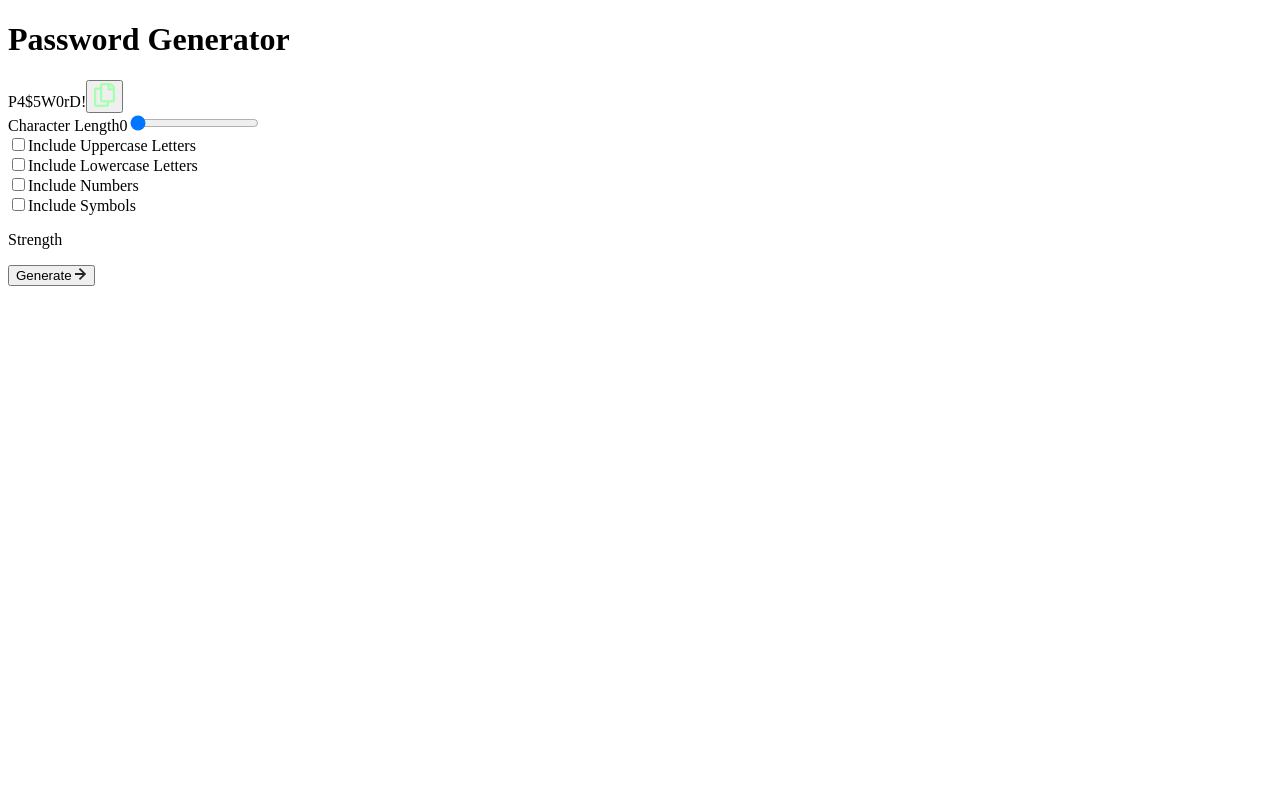
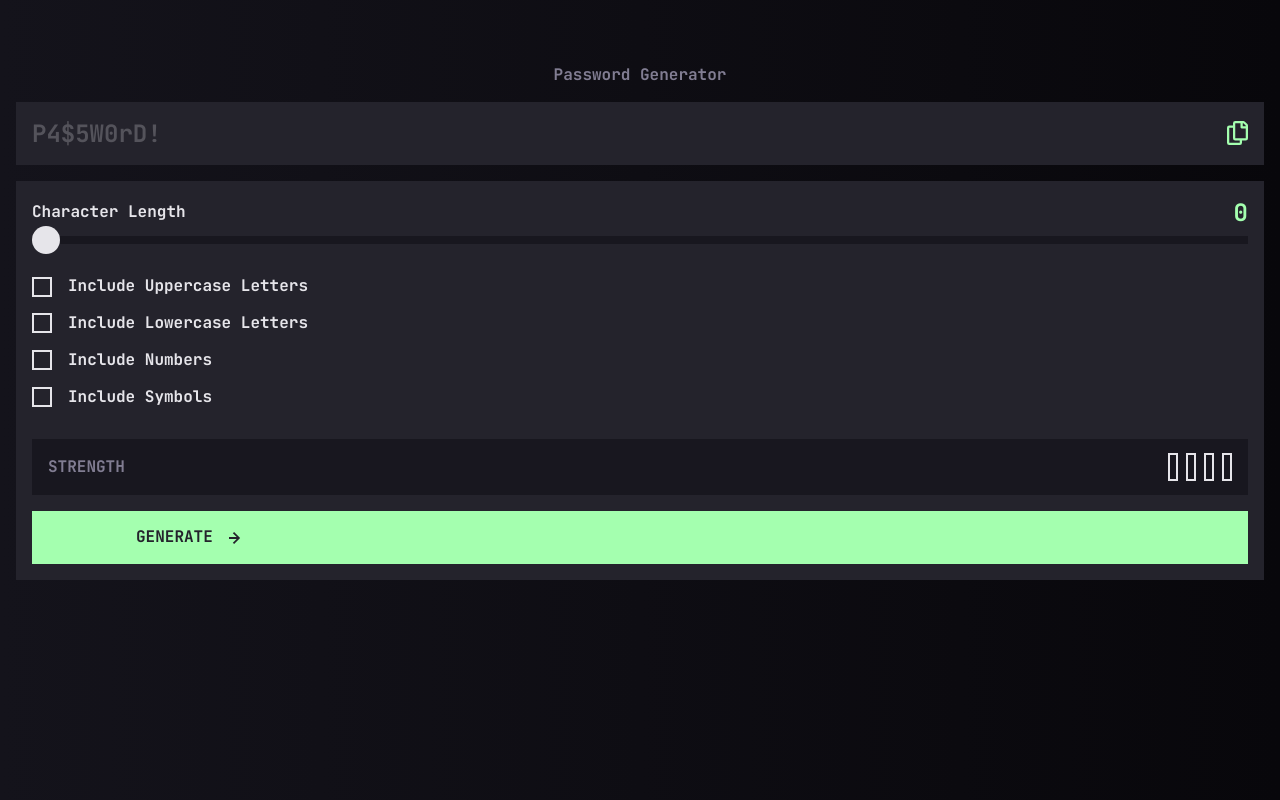
Before and after one commit to ChechiX/password-generator-app, a React (Vite) app: page / in a window 1280 px wide. Built offline with nearby package versions, Linux system fonts and the light colour scheme.

Commit message:
Add generator component styles and typography definitions

```diff
--- a/src/App.jsx
+++ b/src/App.jsx
@@ -9,40 +9,56 @@ export const App = () => {
         <div className="generator__output">
           <output>P4$5W0rD!</output>
 
-          <button>
+          <button className="generator__copy-button">
             <img src={iconCopy} alt="Copy Icon" />
           </button>
         </div>
 
+        <form className="generator__form" action="">
           <div className="generator__length">
-          <label htmlFor="length">Character Length</label>
-          <span>0</span>
+            <label className="generator__character-label" htmlFor="length">
+              Character Length
+            </label>
 
-          <input type="range" min={0} max={20} value={0} id="length" />
+            <span className="generator__character-length">0</span>
+
+            <input
+              className="generator__length-input"
+              type="range"
+              min={0}
+              max={20}
+              value={0}
+              id="length"
+            />
           </div>
 
           <div className="generator__controls">
             <div>
               <input type="checkbox" id="uppercase" />
+
               <label htmlFor="uppercase">Include Uppercase Letters</label>
             </div>
 
             <div>
               <input type="checkbox" id="lowercase" />
+
               <label htmlFor="lowercase">Include Lowercase Letters</label>
             </div>
 
             <div>
               <input type="checkbox" id="numbers" />
+
               <label htmlFor="numbers">Include Numbers</label>
             </div>
 
             <div>
               <input type="checkbox" id="symbols" />
+
               <label htmlFor="symbols">Include Symbols</label>
             </div>
           </div>
 
+          <div className="generator__strength-container">
             <div className="generator__strength">
               <p>Strength</p>
 
@@ -54,9 +70,12 @@ export const App = () => {
               </div>
             </div>
 
-        <button className="generator__button">
-          Generate <img src={iconArrowRight} alt="Arrow Right Icon" />
+            <button type="submit" className="generator__button">
+              Generate
+              <img src={iconArrowRight} alt="Arrow Right Icon" />
             </button>
+          </div>
+        </form>
       </section>
     </main>
   );
--- /dev/null
+++ b/src/styles/_base.scss
@@ -0,0 +1,38 @@
+@use './variables' as v;
+
+@font-face {
+  font-display: swap;
+  font-family: 'JetBrains Mono';
+  font-style: normal;
+  font-weight: 700;
+  src: url('../assets/fonts/static/JetBrainsMono-Bold.woff2') format('woff2');
+}
+
+html {
+  box-sizing: border-box;
+}
+
+*,
+*::before,
+*::after {
+  box-sizing: inherit;
+}
+
+body,
+h1,
+p,
+input {
+  margin: 0;
+}
+
+img {
+  max-inline-size: 100%;
+  block-size: auto;
+  display: block;
+}
+
+body {
+  background: linear-gradient(to right, v.$grey-900, v.$grey-950);
+  padding: 0 1rem;
+  font-family: 'JetBrains Mono';
+}
--- /dev/null
+++ b/src/styles/_typography.scss
@@ -0,0 +1,21 @@
+@use './variables' as v;
+
+@mixin text-preset-1 {
+  font-size: v.$text-1-size;
+  line-height: v.$text-1-line-height;
+}
+
+@mixin text-preset-2 {
+  font-size: v.$text-2-size;
+  line-height: v.$text-2-line-height;
+}
+
+@mixin text-preset-3 {
+  font-size: v.$text-3-size;
+  line-height: v.$text-3-line-height;
+}
+
+@mixin text-preset-4 {
+  font-size: v.$text-4-size;
+  line-height: v.$text-4-line-height;
+}
--- a/src/styles/_variables.scss
+++ b/src/styles/_variables.scss
@@ -11,3 +11,15 @@ $yellow-300: #f8cd65;
 $orange-400: #fb7c58;
 $red-500: #f64a4a;
 $green-200: #a4ffaf;
+
+$text-1-size: 2rem;
+$text-1-line-height: 1.3;
+
+$text-2-size: 1.5rem;
+$text-2-line-height: 1.3;
+
+$text-3-size: 1.125rem;
+$text-3-line-height: 1.3;
+
+$text-4-size: 1rem;
+$text-4-line-height: 1.3;
--- a/src/styles/blocks/_generator.scss
+++ b/src/styles/blocks/_generator.scss
@@ -0,0 +1,167 @@
+@use '../variables' as v;
+@use '../typography' as t;
+
+.generator {
+  display: flex;
+  flex-direction: column;
+  gap: 1rem;
+  margin-top: 4.0625rem;
+}
+
+.generator__header {
+  @include t.text-preset-4;
+  color: v.$grey-600;
+  text-align: center;
+}
+
+.generator__panel {
+  display: flex;
+  flex-direction: column;
+  gap: 1rem;
+}
+
+.generator__output {
+  display: flex;
+  justify-content: space-between;
+  padding: 1rem;
+  background-color: v.$grey-800;
+
+  output {
+    @include t.text-preset-2;
+    color: v.$grey-700;
+  }
+}
+
+.generator__copy-button {
+  padding: 0;
+  border: none;
+  background-color: transparent;
+}
+
+.generator__form {
+  background-color: v.$grey-800;
+  padding: 1rem;
+  display: flex;
+  flex-direction: column;
+  gap: 2rem;
+}
+
+.generator__length {
+  display: flex;
+  flex-wrap: wrap;
+  justify-content: space-between;
+  align-items: center;
+  gap: 0.5rem;
+}
+
+.generator__character-label {
+  @include t.text-preset-4;
+  color: v.$grey-200;
+}
+
+.generator__character-length {
+  @include t.text-preset-2;
+  color: v.$green-200;
+}
+
+.generator__length-input {
+  flex-basis: 100%;
+  -webkit-appearance: none;
+  appearance: none;
+  background-color: transparent;
+}
+
+.generator__length-input::-webkit-slider-thumb {
+  -webkit-appearance: none;
+  width: 28px;
+  height: 28px;
+  background-color: v.$grey-200;
+  border-radius: 50%;
+  margin-top: -10px;
+}
+
+.generator__length-input::-moz-range-thumb {
+  width: 28px;
+  height: 28px;
+  background-color: v.$grey-200;
+  border-radius: 50%;
+}
+
+.generator__length-input::-webkit-slider-runnable-track {
+  height: 8px;
+  background-color: v.$grey-850;
+}
+
+.generator__length-input::-moz-range-track {
+  height: 8px;
+  background-color: v.$grey-850;
+}
+
+.generator__controls {
+  display: flex;
+  flex-direction: column;
+  gap: 1rem;
+
+  div {
+    display: flex;
+    align-items: center;
+    gap: 1rem;
+
+    input[type='checkbox'] {
+      width: 20px;
+      height: 20px;
+      appearance: none;
+      background-color: transparent;
+      border: 2px solid v.$grey-200;
+    }
+
+    label {
+      @include t.text-preset-4;
+      color: v.$grey-200;
+    }
+  }
+}
+
+.generator__strength-container {
+  display: flex;
+  flex-direction: column;
+  gap: 1rem;
+}
+
+.generator__strength {
+  display: flex;
+  justify-content: space-between;
+  align-items: center;
+  padding: 0.875rem 1rem;
+  background-color: v.$grey-850;
+
+  p {
+    @include t.text-preset-4;
+    color: v.$grey-600;
+    text-transform: uppercase;
+  }
+}
+
+.generator__strength-bars {
+  display: flex;
+  gap: 0.5rem;
+
+  div {
+    width: 10px;
+    height: 28px;
+    border: 2px solid v.$grey-200;
+  }
+}
+
+.generator__button {
+  @include t.text-preset-4;
+  display: inline-flex;
+  align-items: center;
+  gap: 1rem;
+  color: v.$grey-800;
+  padding: 1rem 6.5rem;
+  background-color: v.$green-200;
+  text-transform: uppercase;
+  border: none;
+  font-family: inherit;
+}
--- a/src/styles/index.scss
+++ b/src/styles/index.scss
@@ -0,0 +1,3 @@
+@use './variables';
+@use './base';
+@use './blocks/generator';
```
Also changed, not shown: src/assets/fonts/static/JetBrainsMono-Bold.ttf (deleted), src/assets/fonts/static/JetBrainsMono-Bold.woff2 (added). Lines whose indentation alone changed are shown as unchanged.
